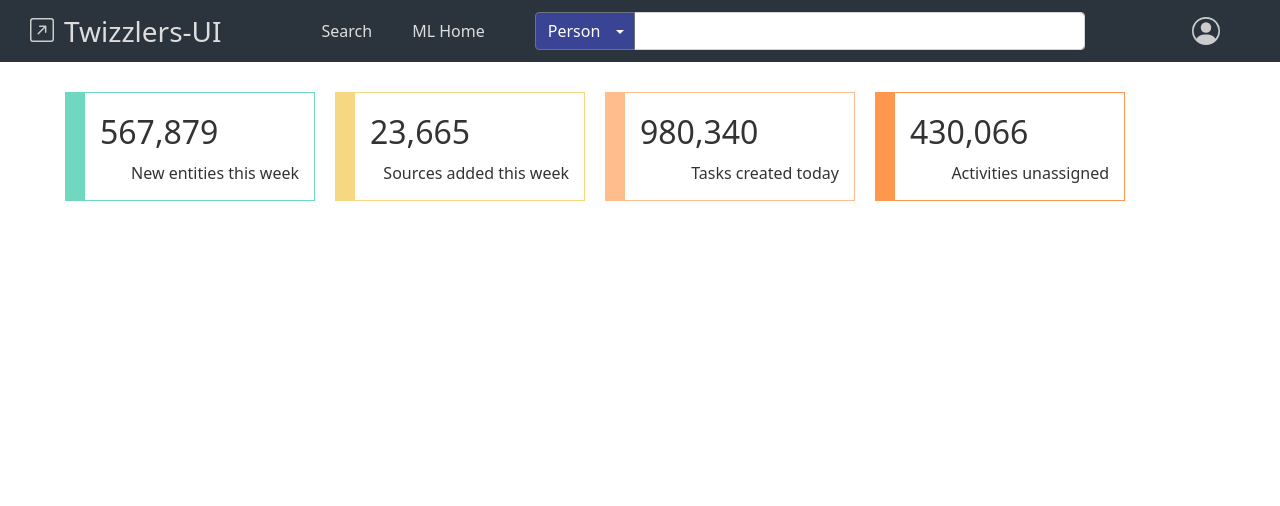
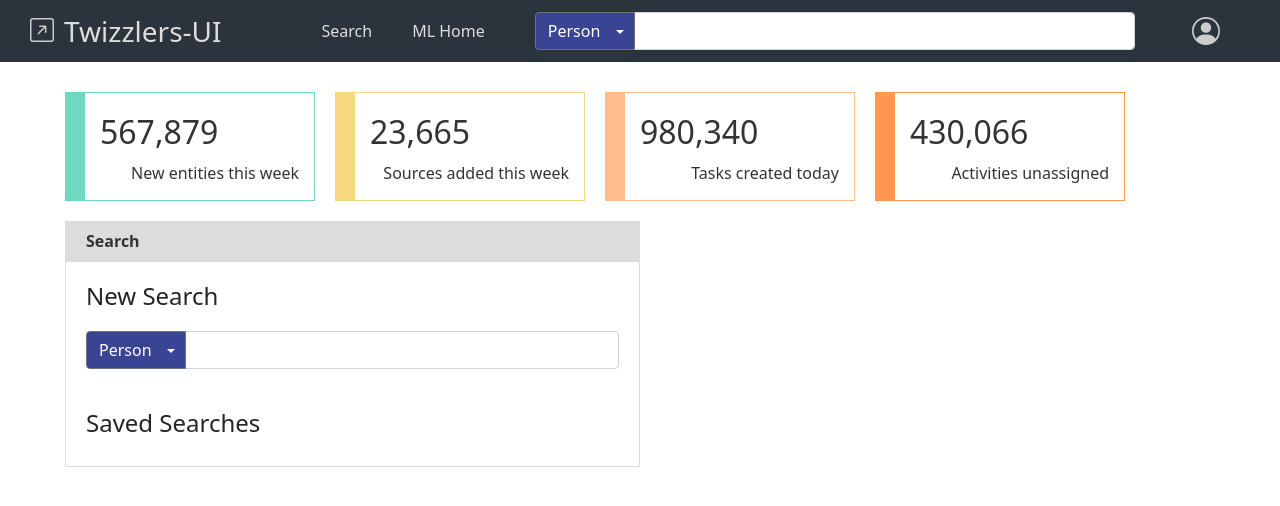
Before and after one commit to wooldridge/twizzlers-ui, a React (Create React App) app: page / in a window 1280 px wide. Shown: the top 506 px of the page. Built offline with nearby package versions, Linux system fonts and the light colour scheme.

Commit message:
Add Section component and search section to dashboard

```diff
--- a/src/components/Header/Header.module.scss
+++ b/src/components/Header/Header.module.scss
@@ -20,6 +20,9 @@ header {
             }
             margin-right: 60px;
         }
+        .menus {
+            margin-right: 50px;
+        }
         .menu {
             margin-left: 40px;
             a {
--- a/src/components/Header/Header.tsx
+++ b/src/components/Header/Header.tsx
@@ -29,8 +29,10 @@ const Header: React.FC<Props> = (props) => {
                 <span className={styles.title}>
                     <Link to="/">{configHeader.title}</Link>
                 </span>
-                {menus}
-                <SearchBox />
+                <span className={styles.menus}>
+                    {menus}
+                </span>
+                <SearchBox width="600px" />
             </div>
             <div className={styles.account}>
                 <PersonCircle color="#ccc" size={28} />
--- a/src/components/SearchBox/SearchBox.scss
+++ b/src/components/SearchBox/SearchBox.scss
@@ -1,7 +1,3 @@
-#searchBoxDropdown {
-    margin-left: 50px;
-}
-
 #searchBoxDropdown.dropdown-toggle {
     min-width: 100px;
     text-align: left;
--- a/src/components/SearchBox/SearchBox.tsx
+++ b/src/components/SearchBox/SearchBox.tsx
@@ -7,7 +7,9 @@ import FormControl from "react-bootstrap/FormControl";
 import styles from './SearchBox.module.scss';
 import './SearchBox.scss';
 
-type Props = {};
+type Props = {
+    width?: string;
+};
 
 const SearchBox: React.FC<Props> = (props) => {
 
@@ -38,8 +40,12 @@ const SearchBox: React.FC<Props> = (props) => {
         setQtext(e.target.value);
     };
 
+    const divStyle = {
+        width: props.width ? props.width : "100%"
+    }
+
     return (
-        <div className={styles.searchBox}>
+        <div className={styles.searchBox} style={divStyle}>
             <InputGroup>
                 <DropdownButton
                     variant="outline-secondary"
--- /dev/null
+++ b/src/components/Section/Section.module.scss
@@ -0,0 +1,16 @@
+.section {
+    margin-top: 20px;
+    border: solid 1px #dcdcdc;
+    header {
+        height: 40px;
+        padding: 7px 20px;
+        background-color: #dcdcdc;
+        span {
+            font-weight: bold;
+            color: #333
+        }
+    }
+    main {
+        padding: 20px;
+    }
+}
--- /dev/null
+++ b/src/components/Section/Section.tsx
@@ -0,0 +1,23 @@
+import React from 'react';
+import styles from './Section.module.scss';
+
+type Props = {
+    title: string;
+    width?: string;
+};
+
+const Section: React.FC<Props> = (props) => {
+
+    let divStyle = {
+        width: props.width
+    }
+
+    return (
+        <div className={styles.section} style={divStyle}>
+            <header><span>{props.title}</span></header>
+            <main>{props.children}</main>
+        </div>
+    );
+}
+
+export default Section;
--- a/src/pages/Dashboard.module.scss
+++ b/src/pages/Dashboard.module.scss
@@ -1,3 +1,13 @@
 .dashboard {
     padding: 10px 0;
 }
+
+.newSearch {
+    h4 {
+        margin-bottom: 20px;
+    }
+}
+
+.savedSearches {
+    margin-top: 40px;
+}
--- a/src/pages/Dashboard.tsx
+++ b/src/pages/Dashboard.tsx
@@ -1,5 +1,7 @@
 import React, {useState, useEffect} from "react";
 import Metrics from '../components/Metrics/Metrics';
+import Section from '../components/Section/Section';
+import SearchBox from '../components/SearchBox/SearchBox';
 import { configDashboard } from "../config/dashboard.js";
 import { getSummary } from '../api/search';
 import styles from './Dashboard.module.scss';
@@ -17,6 +19,18 @@ const Dashboard: React.FC<Props> = (props) => {
   return (
       <div className={styles.dashboard}>
         <Metrics data={summary} config={configDashboard.metrics} />
+        <Section
+          title="Search"
+          width="50%"
+        >
+          <div className={styles.newSearch}>
+            <h4>New Search</h4>
+            <SearchBox width="100%" />
+          </div>
+          <div className={styles.savedSearches}>
+            <h4>Saved Searches</h4>
+          </div>
+        </Section>
       </div>
   );
 }
```
